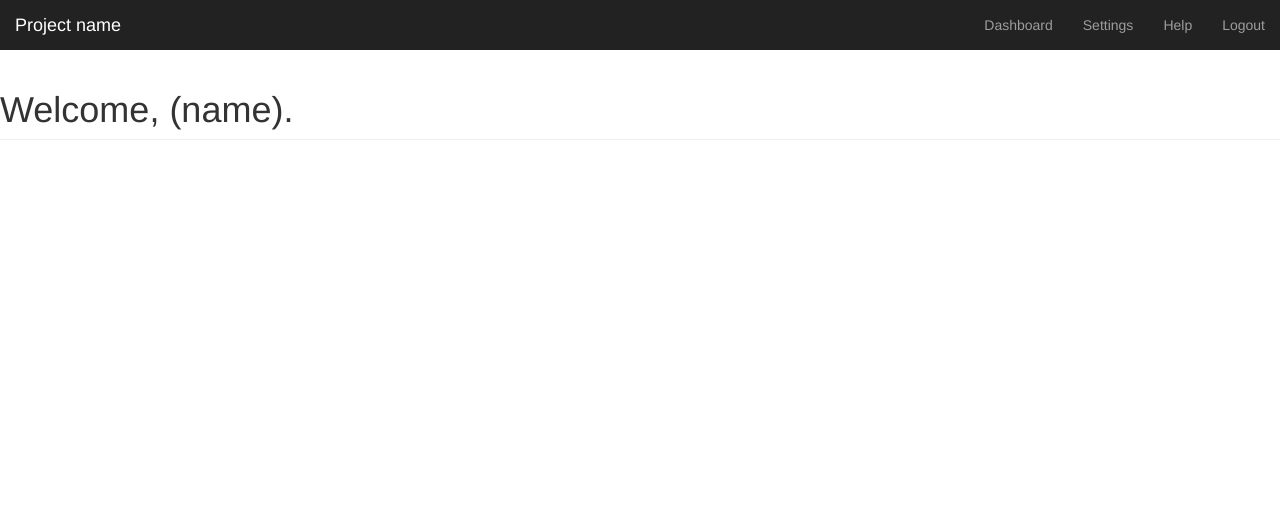
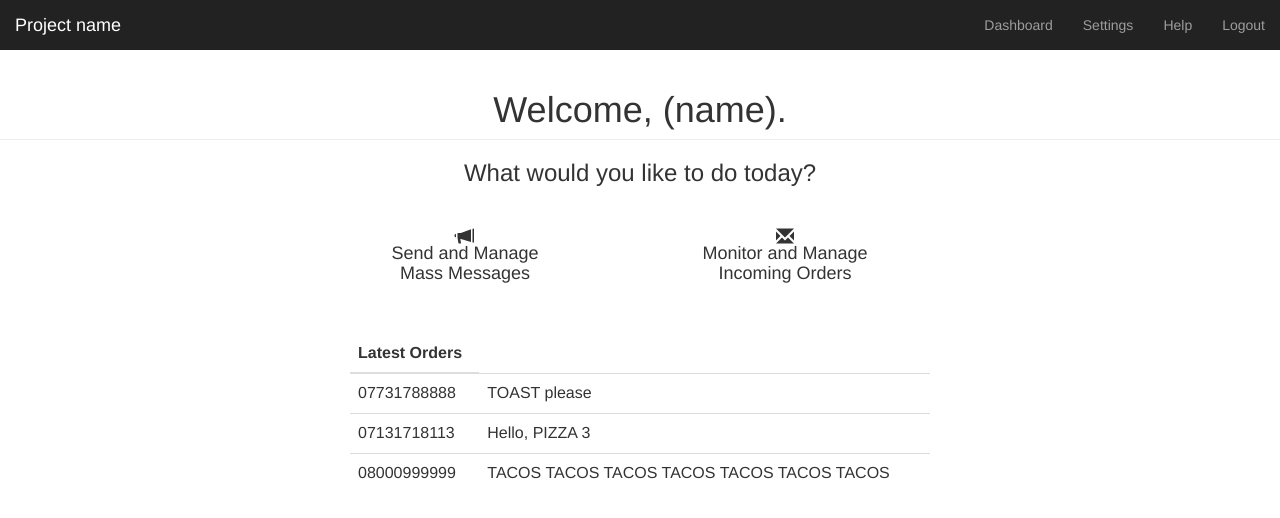
Before and after one commit to adamdavies1915/MinionSMS, a PHP site: page /mainmenu.php in a window 1280 px wide. Shown: the top 518 px of the page. Run offline with PHP 8.4, Linux system fonts and the light colour scheme.

Commit message:
Created main menu.

```diff
--- a/css/custom.css
+++ b/css/custom.css
@@ -1,8 +1,5 @@
-.sidebar{
-	background-color: #bbd8e9;
-	width: 20%;
+.pull-down {
+  display: table-cell;
+  vertical-align: bottom;
+  float: none;
 }
-.content{
-	width: 77.5%;
-	margin-left: 2.5%;
-}
--- a/header.php
+++ b/header.php
@@ -15,6 +15,9 @@
     <!-- Custom styles for this template -->
     <link href="./css/dashboard.css" rel="stylesheet">
 
+    <!-- Custom styles for this template -->
+    <link href="./css/custom.css" rel="stylesheet">
+
     <!-- HTML5 shim and Respond.js for IE8 support of HTML5 elements and media queries -->
     <!--[if lt IE 9]>
       <script src="https://oss.maxcdn.com/html5shiv/3.7.2/html5shiv.min.js"></script>
--- /dev/null
+++ b/latest.php
@@ -0,0 +1,25 @@
+<div class="container" style="width: 100%;">
+  <div class="table-responsive">
+  <table class="table">
+    <thead>
+      <tr>
+        <th>Latest Orders</th>
+      </tr>
+    </thead>
+    <tbody>
+      <tr>
+        <td>07731788888</td>
+        <td>TOAST please</td>
+      </tr>
+      <tr>
+        <td>07131718113</td>
+        <td>Hello, PIZZA 3</td>
+      </tr>
+      <tr>
+        <td>08000999999</td>
+        <td>TACOS TACOS TACOS TACOS TACOS TACOS TACOS</td>
+      </tr>
+    </tbody>
+  </table>
+  </div>
+</div>
--- a/mainmenu.php
+++ b/mainmenu.php
@@ -3,9 +3,25 @@
   <body>
     <?php include('./topnav.php'); ?>
 
-    <div class="container-fluid">
+    <div class="container-fluid text-center">
       <div class="row">
         <h1 class="page-header">Welcome, (name).</h1>
+        <h3> What would you like to do today? </h3>
+        <br/>
+        <div class="row" style="width:100%;">
+          <div class="col-md-3 col-md-offset-3">
+            <h4><span class="glyphicon glyphicon-bullhorn"></span><br/>Send and Manage<br/> Mass Messages</h4>
+          </div>
+          <div class="col-md-3">
+            <h4><span class="glyphicon glyphicon-envelope"></span><br/>Monitor and Manage<br/> Incoming Orders</h4>
+          </div>
+        </div>
+      </div>
+      <br/><br/>
+      <div class="row">
+        <div class="col-md-6 col-md-offset-3">
+        <?php include('./latest.php'); ?>
+        </div>
       </div>
     </div>
 
--- a/topnav.php
+++ b/topnav.php
@@ -11,9 +11,9 @@
         </div>
         <div id="navbar" class="navbar-collapse collapse">
           <ul class="nav navbar-nav navbar-right">
-            <li><a href="index.html">Dashboard</a></li>
-            <li><a href="settings.html">Settings</a></li>
-            <li><a href="help.html">Help</a></li>
+            <li><a href="index.php">Dashboard</a></li>
+            <li><a href="settings.php">Settings</a></li>
+            <li><a href="help.php">Help</a></li>
             <li><a href="logout.php">Logout</a></li>
           </ul>
           <!-- for searches: -->
```
Also changed, not shown: coverTemplate.php (added, +74 -0 lines), loginTemplate.html (added, +49 -0 lines), loginTemplate.php (added, +49 -0 lines).
